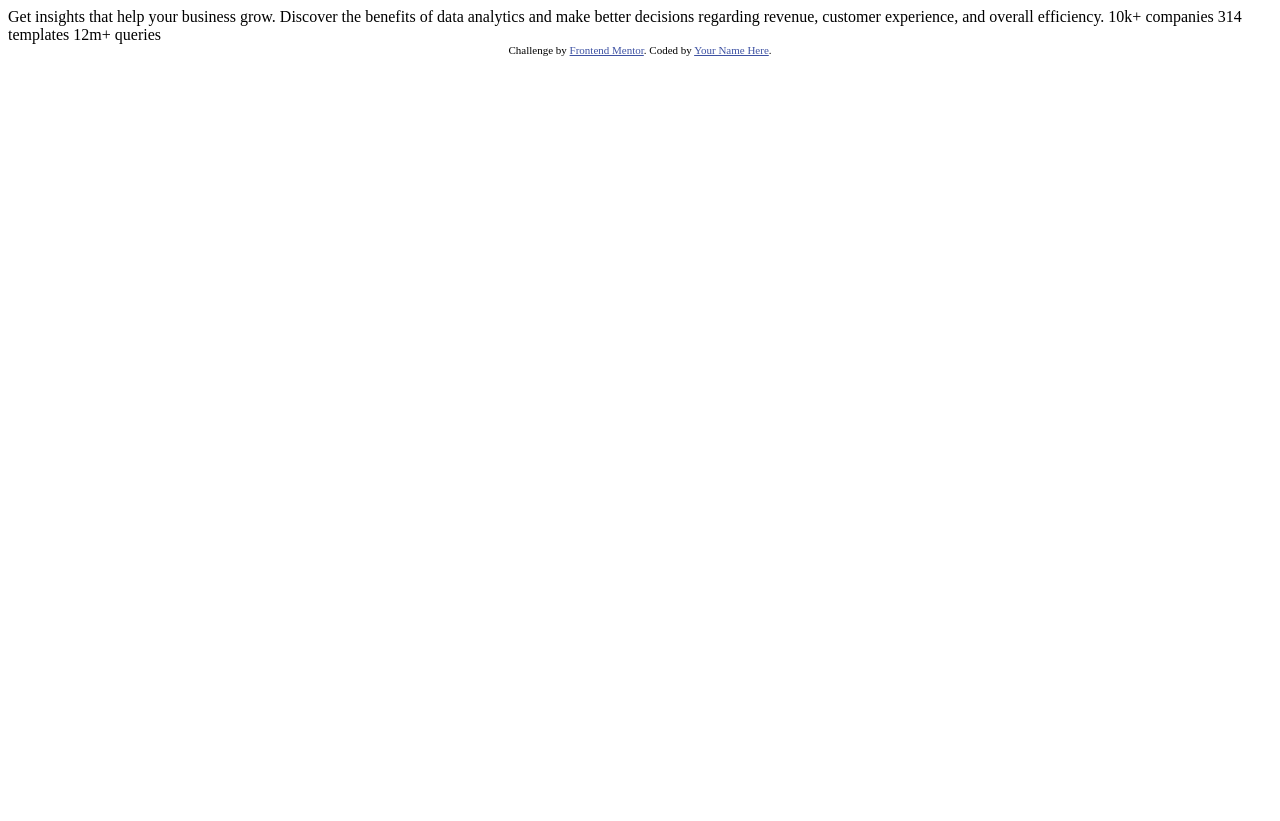
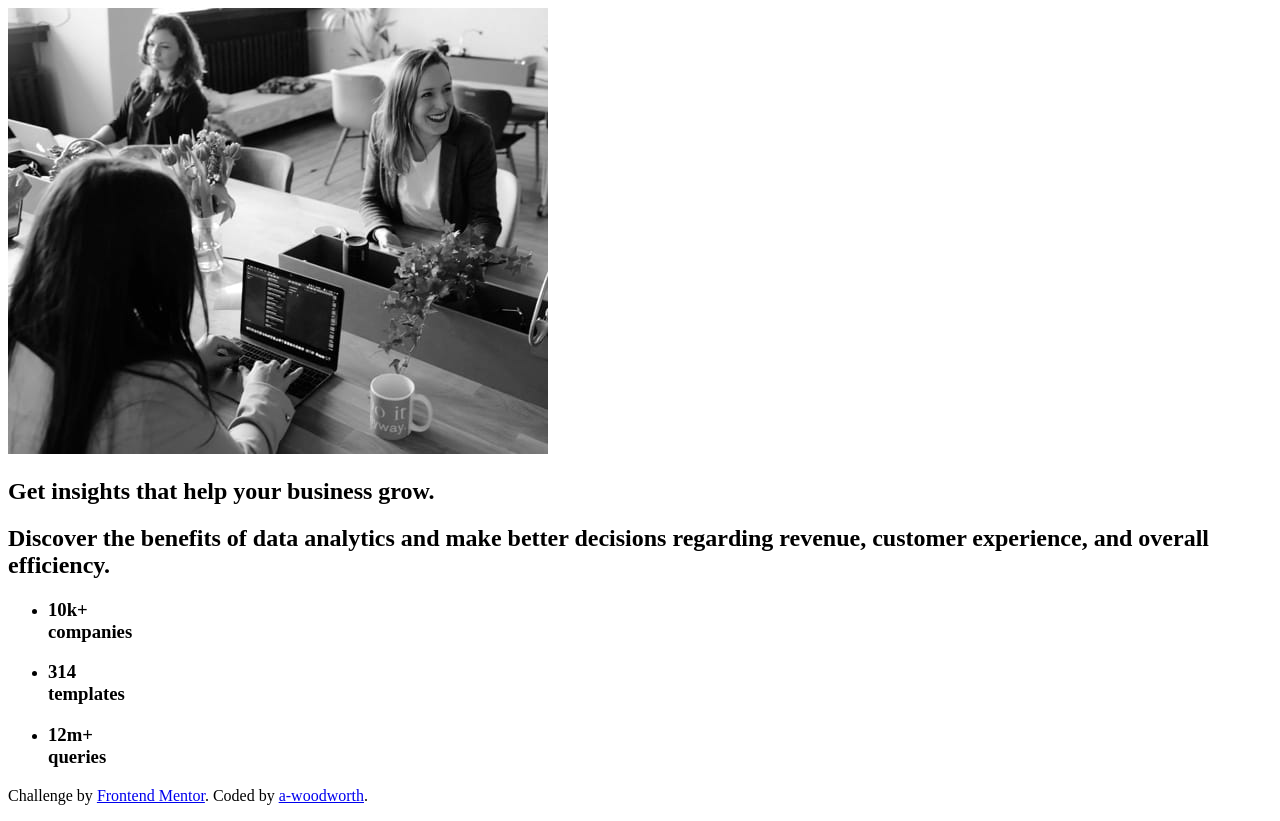
Before and after one commit to a-woodworth/stats_preview_card, a plain HTML site: page index.html in a window 1280 px wide. Before the commit the page ends 800 px from the top, so only its background shows below. Drawn offline with Linux system fonts and the light colour scheme.

Commit message:
Markup HTML.

```diff
--- a/index.html
+++ b/index.html
@@ -2,32 +2,58 @@
 <html lang="en">
   <head>
     <meta charset="UTF-8">
-  <meta name="viewport" content="width=device-width, initial-scale=1.0"> <!-- displays site properly based on user's device -->
-
+    <meta name="viewport" content="width=device-width, initial-scale=1.0">
+    <!-- Google Fonts Links -->
+    <link rel="preconnect" href="https://fonts.googleapis.com">
+    <link rel="preconnect" href="https://fonts.gstatic.com" crossorigin>
+    <link href="https://fonts.googleapis.com/css2?family=Inter:wght@400;700&family=Lexend+Deca&display=swap" rel="stylesheet">
     <link rel="icon" type="image/png" sizes="32x32" href="./images/favicon-32x32.png">
 
     <title>Frontend Mentor | Stats preview card component</title>
+  </head>
 
-  <!-- Feel free to remove these styles or customise in your own stylesheet 👍 -->
-  <style>
-    .attribution { font-size: 11px; text-align: center; }
-    .attribution a { color: hsl(228, 45%, 44%); }
-  </style>
-</head>
   <body>
-
-  Get insights that help your business grow.
-
-  Discover the benefits of data analytics and make better decisions regarding revenue, customer
-  experience, and overall efficiency.
-
-  10k+ companies
-  314 templates
-  12m+ queries
-
+    <main class="card">
+      <div class="img-container">
+        <picture class="card__image">
+          <source
+            type="image/png"
+            media="(min-width: 68.75rem)"
+            srcset="images/image-header-desktop.jpg">
+          <img
+            src="images/image-header-mobile.jpg"
+            alt="Several women working on computers while sitting at a conference room table.">
+        </picture>
+      </div>
+      <section id="stats">
+        <h1 class="card__title">Get insights that help your business grow.</h1>
+        <h2 class="card__subtitle">Discover the benefits of data analytics and make better decisions regarding revenue, customer experience, and overall efficiency.</h2>
+        <ul class="stats__list">
+          <li class="stats__list-item">
+            <h3>
+              10k+<br>
+              companies
+            </h3>
+          </li>
+          <li class="stats__list-item">
+            <h3>
+              314<br>
+              templates
+            </h3>
+          </li>
+          <li class="stats__list-item">
+            <h3>
+              12m+<br>
+              queries
+            </h3>
+          </li>
+        </ul>
+      </section>
+    </main>
+    <footer>
       <div class="attribution">
-    Challenge by <a href="https://www.frontendmentor.io?ref=challenge" target="_blank">Frontend Mentor</a>.
-    Coded by <a href="#">Your Name Here</a>.
+        <p>Challenge by <a href="https://www.frontendmentor.io?ref=challenge" target="_blank">Frontend Mentor</a>. Coded by <a href="https://github.com/a-woodworth" target="_blank">a-woodworth</a>.</p>
       </div>
+    </footer>
   </body>
 </html>
```
Lines whose indentation alone changed are shown as unchanged.
